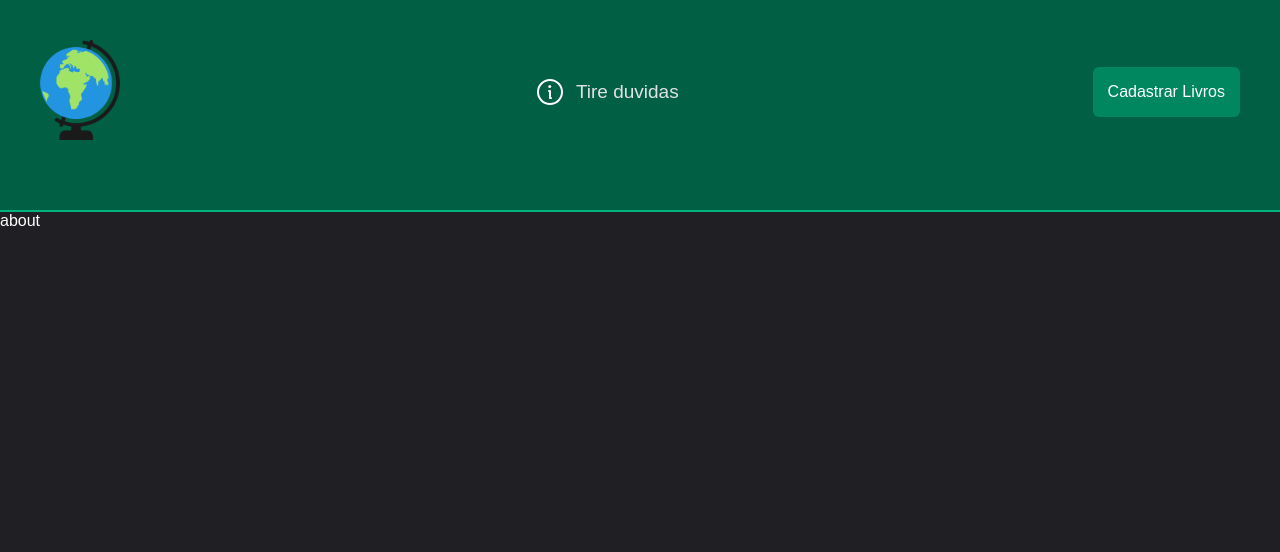
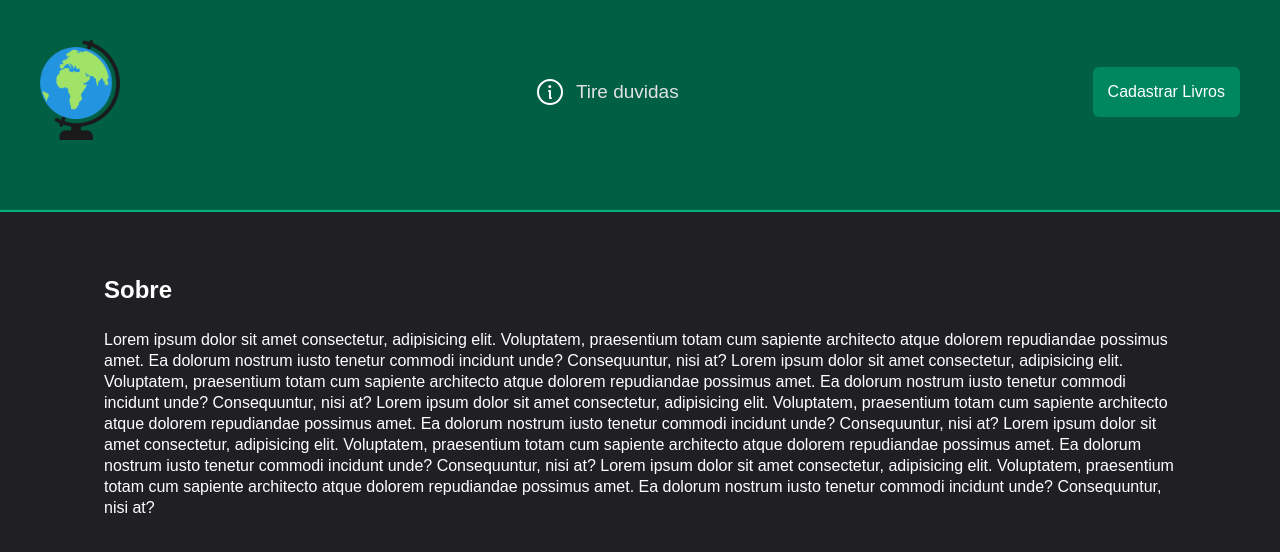
Before and after one commit to giovannirp/bookstore, a React (Vite) app in the folder boockStore/: page /about in a window 1280 px wide. Shown: the top 552 px of the page. Built offline with nearby package versions, Linux system fonts and the light colour scheme; data requests are answered from the project's data file; the HTML template or start-up script is replaced by a standard one.

Commit message:
feat: adicionando tela de about

```diff
--- a/boockStore/server.json
+++ b/boockStore/server.json
@@ -26,20 +26,31 @@
   ],
     "doubt": [
       {
+        "id": 1,
         "title": "Quanto tempo demorar para ter o Livro?",
         "description": "Lorem Ipsum is simply dummy text of the printing and typesetting industry. Lorem Ipsum has been the industry's"
       },
       {
+        "id": 2,
         "title": "Qual a data de criação de todos os livros?",
         "description": "Lorem Ipsum is simply dummy text of the printing and typesetting industry. Lorem Ipsum has been the industry's"
       },
       {
+        "id": 3,
         "title": "simply dummy text of the printing s?",
         "description": "Lorem Ipsum is sng industry. Lorem Ipsum has been the industry's"
       },
       {
+        "id": 4,
         "title": "Dote printing text of the printing s?",
         "description": "Lorem Ipsum is Ipsum has been the industry's"
       }
+    ],
+    "about": [
+      {
+        "id": 1,
+        "title": "Sobre",
+        "description": "Lorem ipsum dolor sit amet consectetur, adipisicing elit. Voluptatem, praesentium totam cum sapiente architecto atque dolorem repudiandae possimus amet. Ea dolorum nostrum iusto tenetur commodi incidunt unde? Consequuntur, nisi at? Lorem ipsum dolor sit amet consectetur, adipisicing elit. Voluptatem, praesentium totam cum sapiente architecto atque dolorem repudiandae possimus amet. Ea dolorum nostrum iusto tenetur commodi incidunt unde? Consequuntur, nisi at? Lorem ipsum dolor sit amet consectetur, adipisicing elit. Voluptatem, praesentium totam cum sapiente architecto atque dolorem repudiandae possimus amet. Ea dolorum nostrum iusto tenetur commodi incidunt unde? Consequuntur, nisi at? Lorem ipsum dolor sit amet consectetur, adipisicing elit. Voluptatem, praesentium totam cum sapiente architecto atque dolorem repudiandae possimus amet. Ea dolorum nostrum iusto tenetur commodi incidunt unde? Consequuntur, nisi at? Lorem ipsum dolor sit amet consectetur, adipisicing elit. Voluptatem, praesentium totam cum sapiente architecto atque dolorem repudiandae possimus amet. Ea dolorum nostrum iusto tenetur commodi incidunt unde? Consequuntur, nisi at?"
+      }
     ]
 }
--- a/boockStore/src/Router.tsx
+++ b/boockStore/src/Router.tsx
@@ -15,9 +15,9 @@ export function Router() {
       <Route path="/" element={<DefaultLayout />}>
         <Route path="/" element={<Main />} />
         <Route path="/registration" element={<RegistrationBooks />} />
-        <Route path="/about" element={<About />} />
         <Route path="/list-products" element={<ListProducts />} />
         <Route path="/doubt" element={<Doubt />} />
+        <Route path="/about" element={<About />} />
         <Route path="/teste" element={<Teste />} />
         <Route path="*" element={<NotFound />} />
       </Route>
--- a/boockStore/src/pages/About/index.tsx
+++ b/boockStore/src/pages/About/index.tsx
@@ -1,3 +1,38 @@
+import { useEffect, useState } from 'react'
+import { ContainerAbout, ContentAbout } from './styles'
+
+export interface IAbout {
+  id: number
+  title: string
+  description: string
+}
+
 export function About() {
-  return <div>about</div>
+  const [about, setAbout] = useState<IAbout[]>([])
+
+  async function fetchAbout() {
+    const url = 'http://localhost:3000/about'
+
+    const res = await fetch(url)
+    const data = await res.json()
+    console.log(data)
+    setAbout(data)
+  }
+
+  useEffect(() => {
+    fetchAbout()
+  }, [])
+
+  return (
+    <ContainerAbout>
+      {about.map((item) => {
+        return (
+          <ContentAbout key={item.id}>
+            <h1>{item.title}</h1>
+            <p>{item.description}</p>
+          </ContentAbout>
+        )
+      })}
+    </ContainerAbout>
+  )
 }
--- /dev/null
+++ b/boockStore/src/pages/About/styles.ts
@@ -0,0 +1,19 @@
+import styled from 'styled-components'
+
+export const ContainerAbout = styled.section`
+  width: 100%;
+  max-width: 1120px;
+  margin: 4rem auto 0;
+  padding: 0 1.5rem;
+`
+
+export const ContentAbout = styled.div`
+  h1 {
+    margin-bottom: 25px;
+  }
+
+  p {
+    line-height: 21px;
+    margin-bottom: 15px;
+  }
+`
--- a/boockStore/src/pages/Doubt/index.tsx
+++ b/boockStore/src/pages/Doubt/index.tsx
@@ -1,5 +1,4 @@
 import { useEffect, useState } from 'react'
-import { Link } from 'react-router-dom'
 import { ContainerDoubt, ContentDoubt, LinkAbout } from './styles'
 
 export interface IDoubt {
@@ -37,7 +36,9 @@ export function Doubt() {
           </>
         )
       })}
-      <LinkAbout to="about">Clique aqui e veja tudo sobre o sistemas</LinkAbout>
+      <LinkAbout to="/about">
+        Clique aqui e veja tudo sobre o sistemas
+      </LinkAbout>
     </ContainerDoubt>
   )
 }
```
